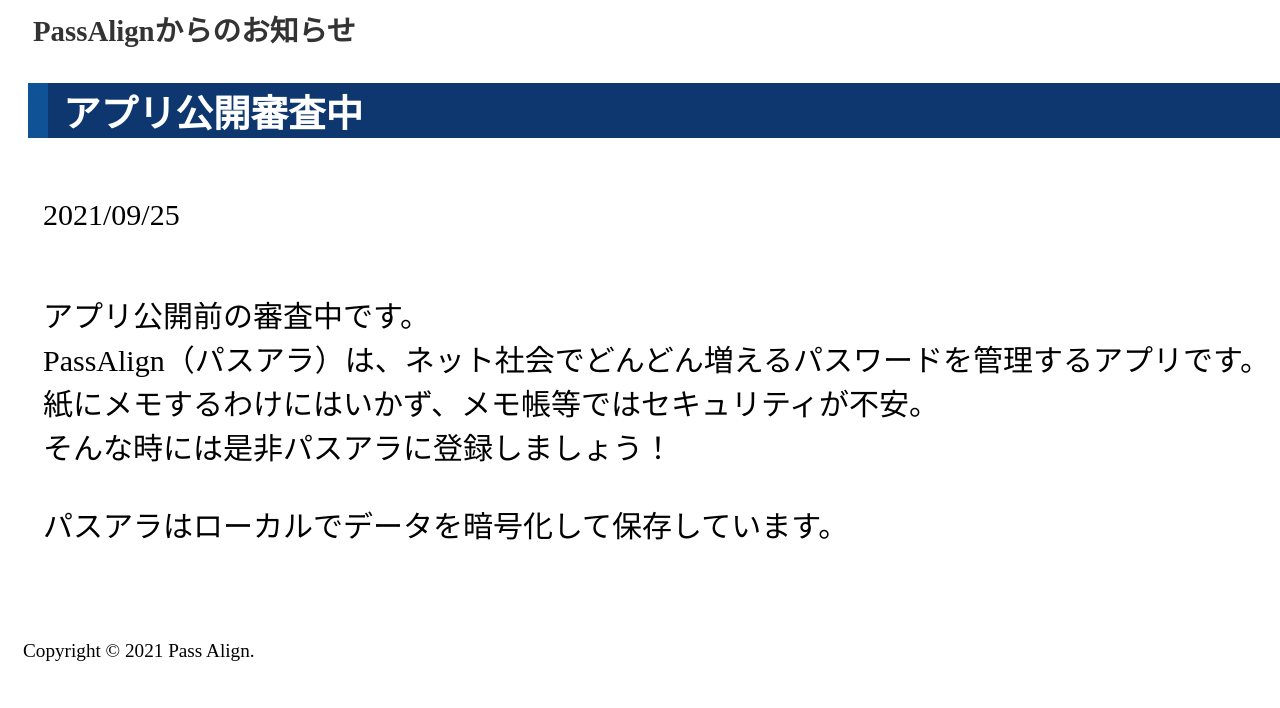
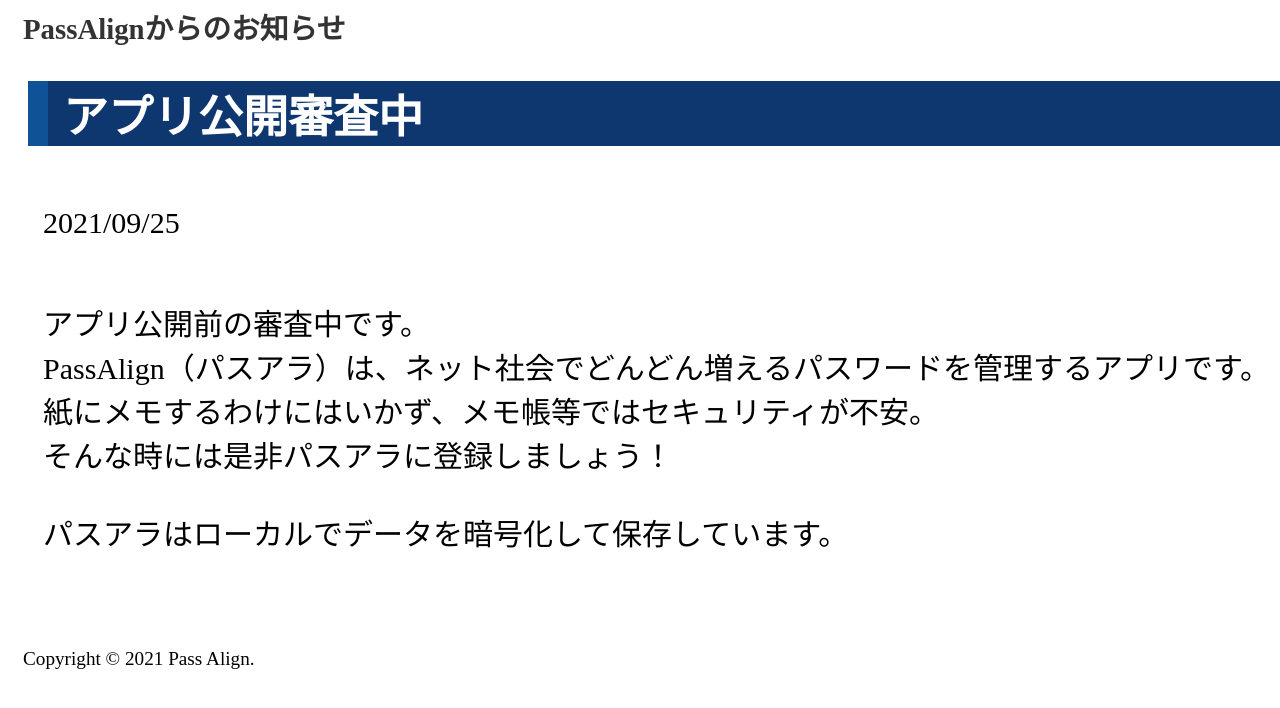
Before and after one commit to Tomo1979/PassAlign, a plain HTML site: page index.html in a window 1280 px wide. Shown: the top 708 px of the page. Drawn offline with Linux system fonts and the light colour scheme.

Commit message:
Update style.css

```diff
--- a/style.css
+++ b/style.css
@@ -22,7 +22,7 @@ margin: 0 auto 0 20px;
 /* 見出し ここから */
 h1 {
     height: auto;
-    margin: 10px 0 0 10px;
+    margin: 0;
     padding: 0 0 0 15px;
     color: #333333;
     font-size: 1.8em;
@@ -34,7 +34,7 @@ h1 {
 h2 {
   margin: 30px 0 35px 0;
   padding: 0 0 0 15px;
-  font-size: 1.5em;
+  font-size: 1.8em;
   font-weight: bold;
   color:#FFFFFF;
   background-color:#0E376F;
```
